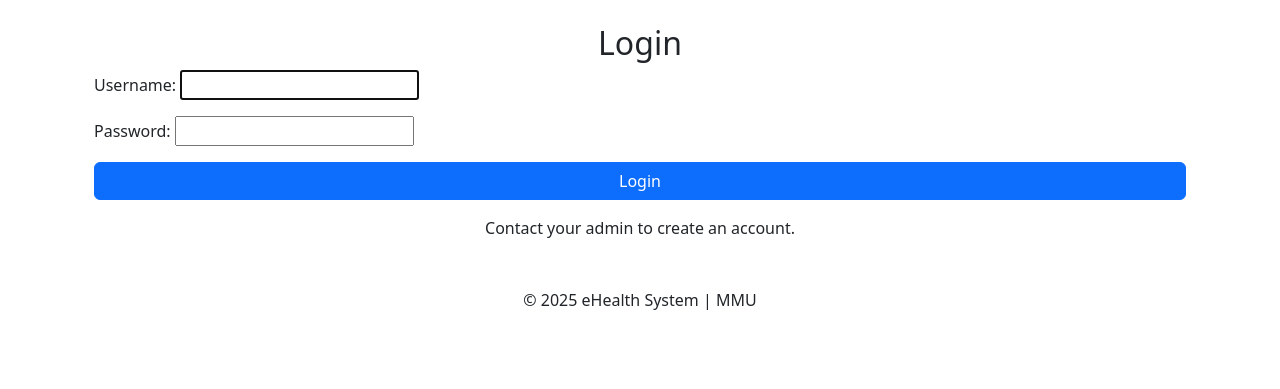
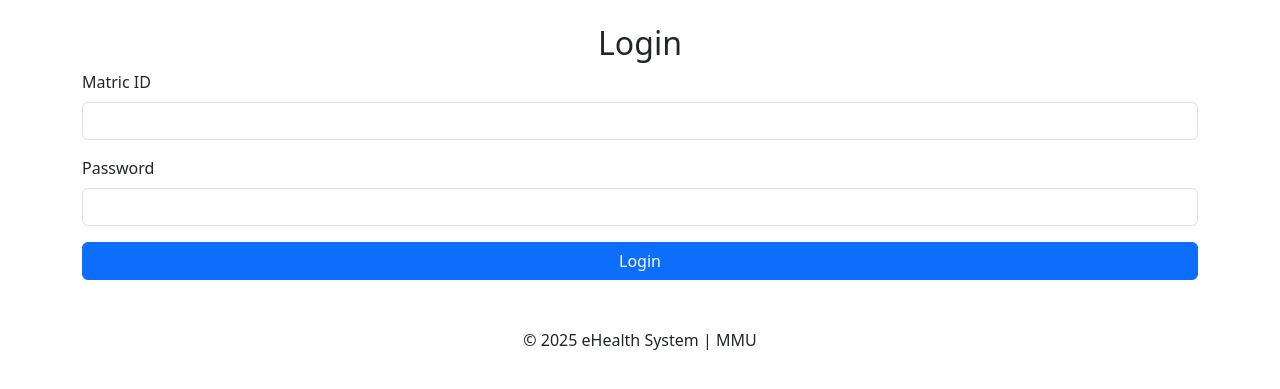
Before and after one commit to Lito08/eHealthSystem, a Django app: page /users/login/ in a window 1280 px wide. Shown: the part 56-445 px from the top of the page. Run offline with Django 5.2, Linux system fonts and the light colour scheme.

Commit message:
Removing Username and replacing it with matric ID

```diff
--- a/ehealth_system/users/forms.py
+++ b/ehealth_system/users/forms.py
@@ -5,8 +5,9 @@ from hostels.models import Hostel, Room
 
 class UserRegistrationForm(UserCreationForm):
     role = forms.ChoiceField(choices=CustomUser.ROLE_CHOICES)
+    matric_id = forms.CharField(max_length=20, required=True, label="Matric ID")
     email = forms.EmailField()
-    matric_id = forms.CharField(max_length=20, required=False)
+    phone_number = forms.CharField(max_length=15, required=False)
     hostel_block = forms.ModelChoiceField(
         queryset=Hostel.objects.all(),
         empty_label="Select Hostel",
@@ -20,7 +21,7 @@ class UserRegistrationForm(UserCreationForm):
 
     class Meta:
         model = CustomUser
-        fields = ['role', 'username', 'email', 'matric_id', 'phone_number', 'hostel_block', 'room', 'password1', 'password2']
+        fields = ['role', 'matric_id', 'email', 'phone_number', 'hostel_block', 'room', 'password1', 'password2']
 
     def __init__(self, *args, **kwargs):
         super(UserRegistrationForm, self).__init__(*args, **kwargs)
--- a/ehealth_system/users/templates/users/login.html
+++ b/ehealth_system/users/templates/users/login.html
@@ -1,13 +1,17 @@
 {% extends 'base.html' %}
 
 {% block content %}
-  <div class="container">
-      <h2 class="text-center">Login</h2>
-      <form method="post">
-          {% csrf_token %}
-          {{ form.as_p }}
-          <button type="submit" class="btn btn-primary w-100">Login</button>
-      </form>
-      <p class="text-center mt-3">Contact your admin to create an account.</p>
-  </div>
+  <h2 class="text-center">Login</h2>
+  <form method="post">
+      {% csrf_token %}
+      <div class="mb-3">
+          <label for="matric_id" class="form-label">Matric ID</label>
+          <input type="text" class="form-control" name="matric_id" required>
+      </div>
+      <div class="mb-3">
+          <label for="password" class="form-label">Password</label>
+          <input type="password" class="form-control" name="password" required>
+      </div>
+      <button type="submit" class="btn btn-primary w-100">Login</button>
+  </form>
 {% endblock %}
--- a/ehealth_system/users/urls.py
+++ b/ehealth_system/users/urls.py
@@ -3,10 +3,10 @@ from django.contrib.auth import views as auth_views
 from . import views
 
 urlpatterns = [
-    path('login/', auth_views.LoginView.as_view(template_name='users/login.html'), name='login'),
+    path('login/', views.user_login, name='login'),
     path('dashboard/', views.dashboard, name='dashboard'),
     path('logout/', auth_views.LogoutView.as_view(next_page='home'), name='logout'),
-    path('create/', views.create_user, name='create_user'),  # Admin-only user creation
-    path('list/', views.user_list, name='user_list'),  # Admin can list users
-    path('get-rooms/', views.get_rooms, name='get_rooms'),  # Fetch rooms dynamically
+    path('create/', views.create_user, name='create_user'),
+    path('list/', views.user_list, name='user_list'),
+    path('get-rooms/', views.get_rooms, name='get_rooms'),
 ]
--- a/ehealth_system/users/views.py
+++ b/ehealth_system/users/views.py
@@ -1,4 +1,5 @@
 from django.shortcuts import render, redirect
+from django.contrib.auth import authenticate, login
 from django.contrib.auth.decorators import login_required
 from django.contrib.auth import get_user_model
 from django.contrib import messages
@@ -52,3 +53,15 @@ def get_rooms(request):
         rooms = Room.objects.filter(hostel_id=hostel_id).values('id', 'number')
         return JsonResponse({'rooms': list(rooms)})
     return JsonResponse({'rooms': []})
+
+def user_login(request):
+    if request.method == 'POST':
+        matric_id = request.POST['matric_id']
+        password = request.POST['password']
+        user = authenticate(request, matric_id=matric_id, password=password)
+        if user is not None:
+            login(request, user)
+            return redirect('dashboard')
+        else:
+            messages.error(request, "Invalid Matric ID or password.")
+    return render(request, 'users/login.html')
```
Also changed, not shown: ehealth_system/users/admin.py (+6 -5 lines), ehealth_system/users/models.py (+26 -3 lines), ehealth_system/appointments/migrations/0001_initial.py, ehealth_system/appointments/migrations/0002_initial.py (deleted), ehealth_system/db.sqlite3, ehealth_system/hostels/migrations/0001_initial.py, ehealth_system/hostels/migrations/0002_room_is_occupied.py (deleted), ehealth_system/hostels/migrations/0003_room_resident.py (deleted), ehealth_system/hostels/migrations/0004_remove_room_is_occupied.py (deleted), ehealth_system/users/migrations/0001_initial.py.
